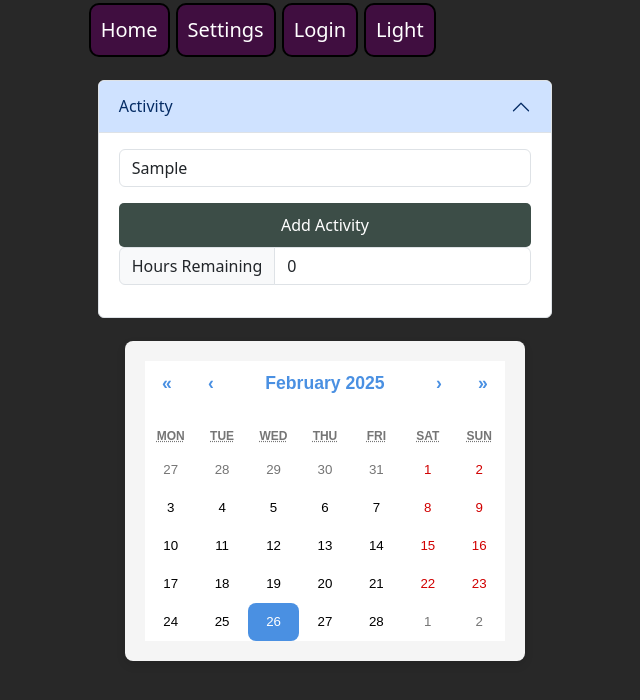
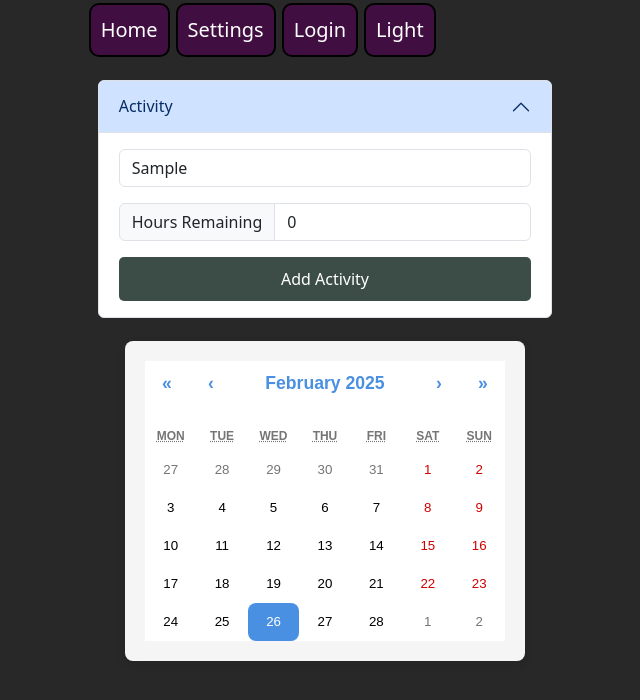
Before and after one commit to Tamerbekir/PocketPal, a React (Vite) app in the folder client/: page / in a window 1280 px wide. Both pictures are taken after typing "Sample" into the empty fields and a click on the button "Add Activity". Shown: the top 700 px of the page, without its empty margins (315-955 px from the left). Built offline with nearby package versions, Linux system fonts and the light colour scheme.

Commit message:
add activity now shows once users enters activity

```diff
--- a/client/src/Pages/Home.tsx
+++ b/client/src/Pages/Home.tsx
@@ -96,7 +96,18 @@ const Home: React.FC = () => {
                 name="activity"
               />
             </InputGroup>
-
+            {userInfo.activity && (
+            <InputGroup className="mb-3">
+              <InputGroup.Text>Hours Remaining</InputGroup.Text>
+              <Form.Control
+                type="number"
+                placeholder="Time"
+                onChange={handleChangeActivityInfo}
+                value={userInfo.startingTime}
+                name="startingTime"
+              />
+            </InputGroup>
+            )}
             <button className="btn-add" onClick={handleAddActivity}>
               Add Activity
             </button>
@@ -168,16 +179,6 @@ const Home: React.FC = () => {
                 )}
                 {!activity.startingTime || !activity.startingTime ? (
                   <>
-                    <InputGroup className="mb-3">
-                      <InputGroup.Text>Hours Remaining</InputGroup.Text>
-                      <Form.Control
-                        type="number"
-                        placeholder="Time"
-                        onChange={handleChangeActivityInfo}
-                        value={userInfo.startingTime}
-                        name="startingTime"
-                      />
-                    </InputGroup>
                     {!toggleSettings && !activity.activity && (
                       <button onClick={handleAddActivityInfo}>
                         Enter Time
```
